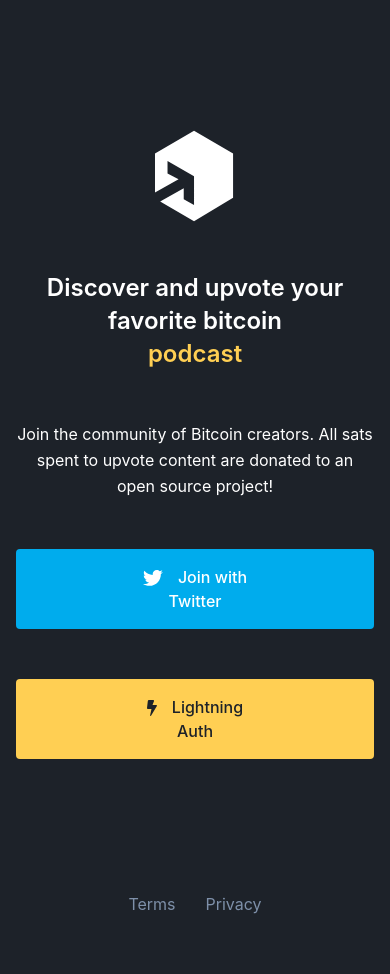
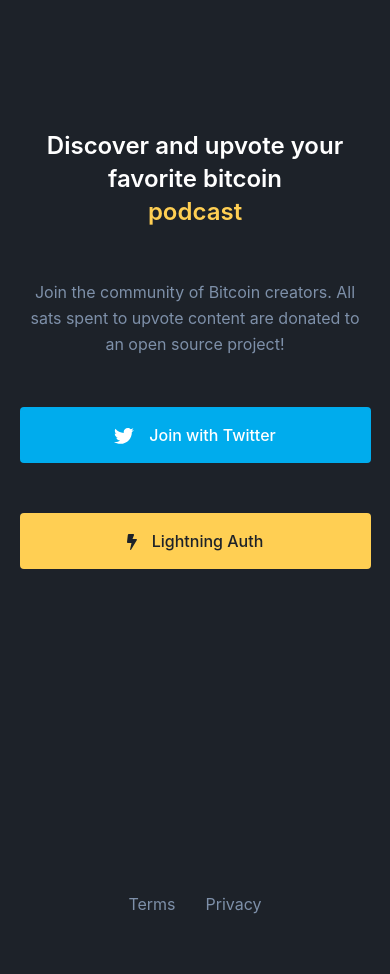
Before and after one commit to Bitcoiners-Best/bitcoinersbest, a Yii app: template views/site/signup.php in a window 390 px wide. Run offline with PHP 8.4 and a stand-in for Yii, Linux system fonts and the light colour scheme; the template is opened without the code that fills it, so the values that code supplies are empty; some libraries are stand-ins or nearby versions.

Commit message:
improvements

```diff
--- a/views/admin/res-item/_form.php
+++ b/views/admin/res-item/_form.php
@@ -27,7 +27,7 @@
     <?= $form->field($model, 'created_by')->textInput(['maxlength' => true]) ?>
 
     <div class="form-group mt-50">
-        <?= Html::submitButton('Submit', ['class' => 'btn btn-rect-xl']) ?>
+        <?= Html::submitButton('Submit', ['class' => 'btn btn-rect-xl push-button']) ?>
     </div>
 
     <?php ActiveForm::end(); ?>
--- a/views/layouts/main.php
+++ b/views/layouts/main.php
@@ -43,14 +43,14 @@
 
 <div class="modal-full overlay-effect" id="overlay-modal">
     <div class="overlay-content bg-black br-4 text-center">
-      <button class="close-modal btn br-circle icon-wrap">
+      <button class="close-modal btn br-circle icon-wrap push-button">
         <span class="icon a a-link close rounded"></span>
       </button>
         <h2 class="c-white">Upvote {title}</h2>
         <h3 class="mb-20 c-white"><span class="c-brand">{#}</span> sats</h3>
         <h6 class="mb-20 c-gray-1">All proceeds will be donated to an open-source bitcoin/lightning projects.</h6>
         <img src="http://lorempixel.com/200/200" class="ew-200 card-img mb-30" alt="...">
-        <a class="btn btn-rect-lg btn-block mb-20" href="#">Copy Payment Request</a>
+        <a class="btn btn-rect-lg btn-block mb-20 push-button" href="#">Copy Payment Request</a>
         <h6 class="mb-0"><span class="c-gray-1">Powered by </span><a class="link" href="">paywall.link</a></h6>
     </div>
 </div>
@@ -77,14 +77,14 @@
         ['label' => 'Join', 'url' => ['/site/signup'], 'options' => ['class' => 'nav-item align-self-center'], 'visible'=>Yii::$app->user->isGuest],
         ['label' => 'Submit', 'url' => ['/content/submit'], 'options' => ['class' => 'nav-item align-self-center'], 'visible'=>!Yii::$app->user->isGuest],
         (
-          '<li class="nav-item align-self-center"><button class="overlay-trigger btn btn-rect-md" data-modal="overlay-modal"><svg width="10" height="17" viewBox="0 0 10 17" fill="none" xmlns="http://www.w3.org/2000/svg">
+          '<li class="nav-item align-self-center"><button class="overlay-trigger btn btn-rect-md push-button" data-modal="overlay-modal"><svg width="10" height="17" viewBox="0 0 10 17" fill="none" xmlns="http://www.w3.org/2000/svg">
           <path d="M4.47692 8.91917H0.761182C0.309406 8.91917 -0.0459241 8.53267 0.00483732 8.09662L0.827172 0.882007C0.88301 0.381542 1.31956 0 1.83732 0H6.02514C6.74595 0 7.23834 0.708578 6.9693 1.36265L5.49215 4.95509H9.23326C9.8221 4.95509 10.1876 5.57944 9.88809 6.07495L4.01499 15.7572C3.72057 16.2378 2.96423 15.9504 3.08098 15.4054L4.47692 8.91917Z" fill="#1D2229"/>
           </svg><span class="ml-15">
 Vote</span><span class="ml-10">{x}</span></button></li>'
         ),
 
         !Yii::$app->user->isGuest ? (
-          '<li class="nav-item align-self-center">' . Html::beginForm(['/site/logout'], 'post') . Html::submitButton('Logout',['class' => 'btn btn-rect-md logout']). Html::endForm() . '</li>'
+          '<li class="nav-item align-self-center">' . Html::beginForm(['/site/logout'], 'post') . Html::submitButton('Logout',['class' => 'btn btn-rect-md logout push-button']). Html::endForm() . '</li>'
         ) : (
           ''
         ),
--- a/views/site/login.php
+++ b/views/site/login.php
@@ -11,17 +11,17 @@
 ?>
 
 <section class="login mt-50 text-center">
-  <svg width="79.28" height="92" viewBox="0 0 35 40" fill="none" xmlns="http://www.w3.org/2000/svg">
+  <svg class="mobile-hide" width="79.28" height="92" viewBox="0 0 35 40" fill="none" xmlns="http://www.w3.org/2000/svg">
     <path d="M0 27.3171V10.0813L17.2358 0L34.4715 10.0813V29.5935L17.2358 40L2.27642 31.2195L12.6829 25.3659V30.2439L17.2358 32.8455V20.1626L5.52846 13.3333V18.8618L10.4065 21.4634L0 27.3171Z" fill="white"/>
   </svg>
   <!-- <div class="section-header pt-20 pb-20 text-center">
       <h2 class="mb-0 c-white">Welcome back</h2>
   </div> -->
   <div class="text-center mb-50">
-    <button class="btn btn-rect-xl twitter c-white mt-50"><svg class="mr-15" width="20" height="16" viewBox="0 0 20 16" fill="none" xmlns="http://www.w3.org/2000/svg">
+    <button class="btn btn-rect-xl twitter c-white mt-50 push-button"><svg class="mr-15" width="20" height="16" viewBox="0 0 20 16" fill="none" xmlns="http://www.w3.org/2000/svg">
     <path d="M6.24792 15.869C13.7453 15.869 17.845 9.76428 17.845 4.47072C17.845 4.29733 17.8414 4.12472 17.8335 3.95288C18.6294 3.38741 19.3211 2.68173 19.8667 1.87842C19.1364 2.19748 18.3504 2.41227 17.526 2.50912C18.3675 2.01315 19.0136 1.22859 19.3183 0.29328C18.5308 0.752146 17.6587 1.08566 16.7301 1.26569C15.9863 0.486982 14.9274 0 13.7548 0C11.5039 0 9.67854 1.79407 9.67854 4.00561C9.67854 4.31998 9.7143 4.62576 9.78424 4.91904C6.39654 4.75151 3.39267 3.15739 1.38254 0.733405C1.03249 1.32544 0.830639 2.01315 0.830639 2.74695C0.830639 4.13682 1.55022 5.36385 2.64448 6.08163C1.97576 6.06132 1.34757 5.8809 0.798454 5.58059C0.797854 5.5974 0.797855 5.61379 0.797855 5.63175C0.797855 7.57187 2.20284 9.19177 4.06794 9.55886C3.72544 9.65063 3.36505 9.69984 2.99314 9.69984C2.7309 9.69984 2.47541 9.67447 2.22707 9.62759C2.746 11.2194 4.25072 12.3777 6.03476 12.4101C4.63971 13.4848 2.88229 14.1249 0.972286 14.1249C0.643687 14.1249 0.319062 14.1065 0 14.0694C1.80391 15.2058 3.94596 15.869 6.24813 15.869" fill="white"/>
     </svg>Login with Twitter</button>
-    <button class="btn btn-rect-xl bg-brand c-black mt-50"><svg class="mr-15" width="10" height="17" viewBox="0 0 10 17" fill="none" xmlns="http://www.w3.org/2000/svg">
+    <button class="btn btn-rect-xl bg-brand c-black mt-50 push-button"><svg class="mr-15" width="10" height="17" viewBox="0 0 10 17" fill="none" xmlns="http://www.w3.org/2000/svg">
     <path d="M4.47692 8.91917H0.761182C0.309406 8.91917 -0.0459241 8.53267 0.00483732 8.09662L0.827172 0.882007C0.88301 0.381542 1.31956 0 1.83732 0H6.02514C6.74595 0 7.23834 0.708578 6.9693 1.36265L5.49215 4.95509H9.23326C9.8221 4.95509 10.1876 5.57944 9.88809 6.07495L4.01499 15.7572C3.72057 16.2378 2.96423 15.9504 3.08098 15.4054L4.47692 8.91917Z" fill="#1D2229"/>
     </svg>Lightning Auth</button>
   </div>
--- a/views/site/signup.php
+++ b/views/site/signup.php
@@ -12,7 +12,7 @@
 ?>
 
 <section class="signup mt-50 text-center">
-  <svg width="79.28" height="92" viewBox="0 0 35 40" fill="none" xmlns="http://www.w3.org/2000/svg">
+  <svg class="mobile-hide" width="79.28" height="92" viewBox="0 0 35 40" fill="none" xmlns="http://www.w3.org/2000/svg">
     <path d="M0 27.3171V10.0813L17.2358 0L34.4715 10.0813V29.5935L17.2358 40L2.27642 31.2195L12.6829 25.3659V30.2439L17.2358 32.8455V20.1626L5.52846 13.3333V18.8618L10.4065 21.4634L0 27.3171Z" fill="white"/>
   </svg>
 	<h2 class="cycle slide mt-50">
@@ -24,12 +24,12 @@
       <b class="c-brand">article</b>
 		</span>
 	</h2>
-  <p class="mt-50 mb-0 c-white">Join the community of Bitcoin creators. All sats spent to upvote content are donated to an open source project!</p>
+  <p class="mt-50 mb-0 c-gray-1">Join the community of Bitcoin creators. All sats spent to upvote content are donated to an open source project!</p>
   <div class="mb-50 text-center auth-cta">
-    <button class="btn btn-rect-xl twitter mt-50 c-white"><svg class="mr-15" width="20" height="16" viewBox="0 0 20 16" fill="none" xmlns="http://www.w3.org/2000/svg">
+    <button class="btn btn-rect-xl twitter mt-50 c-white push-button"><svg class="mr-15" width="20" height="16" viewBox="0 0 20 16" fill="none" xmlns="http://www.w3.org/2000/svg">
     <path d="M6.24792 15.869C13.7453 15.869 17.845 9.76428 17.845 4.47072C17.845 4.29733 17.8414 4.12472 17.8335 3.95288C18.6294 3.38741 19.3211 2.68173 19.8667 1.87842C19.1364 2.19748 18.3504 2.41227 17.526 2.50912C18.3675 2.01315 19.0136 1.22859 19.3183 0.29328C18.5308 0.752146 17.6587 1.08566 16.7301 1.26569C15.9863 0.486982 14.9274 0 13.7548 0C11.5039 0 9.67854 1.79407 9.67854 4.00561C9.67854 4.31998 9.7143 4.62576 9.78424 4.91904C6.39654 4.75151 3.39267 3.15739 1.38254 0.733405C1.03249 1.32544 0.830639 2.01315 0.830639 2.74695C0.830639 4.13682 1.55022 5.36385 2.64448 6.08163C1.97576 6.06132 1.34757 5.8809 0.798454 5.58059C0.797854 5.5974 0.797855 5.61379 0.797855 5.63175C0.797855 7.57187 2.20284 9.19177 4.06794 9.55886C3.72544 9.65063 3.36505 9.69984 2.99314 9.69984C2.7309 9.69984 2.47541 9.67447 2.22707 9.62759C2.746 11.2194 4.25072 12.3777 6.03476 12.4101C4.63971 13.4848 2.88229 14.1249 0.972286 14.1249C0.643687 14.1249 0.319062 14.1065 0 14.0694C1.80391 15.2058 3.94596 15.869 6.24813 15.869" fill="white"/>
     </svg>Join with Twitter</button>
-    <button class="btn btn-rect-xl mt-50 bg-brand c-black"><svg class="mr-15" width="10" height="17" viewBox="0 0 10 17" fill="none" xmlns="http://www.w3.org/2000/svg">
+    <button class="btn btn-rect-xl mt-50 bg-brand c-black push-button"><svg class="mr-15" width="10" height="17" viewBox="0 0 10 17" fill="none" xmlns="http://www.w3.org/2000/svg">
     <path d="M4.47692 8.91917H0.761182C0.309406 8.91917 -0.0459241 8.53267 0.00483732 8.09662L0.827172 0.882007C0.88301 0.381542 1.31956 0 1.83732 0H6.02514C6.74595 0 7.23834 0.708578 6.9693 1.36265L5.49215 4.95509H9.23326C9.8221 4.95509 10.1876 5.57944 9.88809 6.07495L4.01499 15.7572C3.72057 16.2378 2.96423 15.9504 3.08098 15.4054L4.47692 8.91917Z" fill="#1D2229"/>
     </svg>Lightning Auth</button>
   </div>
--- a/web/css/site.css
+++ b/web/css/site.css
@@ -5,6 +5,8 @@
 }
 html,
 body {
+    box-sizing: border-box;
+    -webkit-font-smoothing: antialiased;
     height: 100%;
     width: 100%;
 }
@@ -467,14 +455,11 @@
   border: none;
   cursor: pointer;
   -webkit-appearance: none;
-  /* transition-duration: .2s;
-  perspective: 1000px;
-  transform-origin: center bottom 0px;
-  transform: matrix(1, 0, 0, 1, 0, 0); */
 }
 
 .btn-rect-xl {
   padding: 16px 120px;
+  min-width: 400px;
 }
 
 .btn-rect-lg {
@@ -498,8 +483,14 @@
     background-color: #FFC42B;
 }
 
-.pressed {
-  transform: matrix(0.95, 0, 0, 0.98, 0, 0);
+.push-button {
+  transition: transform ease-in 0.1s;
+}
+.push-button:before, .push-button:after {
+  transition: all ease-in-out 0.1s;
+}
+.push-button:active {
+  transform: scale(0.98);
 }
 
 .pop-button {
@@ -1536,13 +1518,18 @@
     width: 100%;
   }
 
+  .btn-rect-xl {
+      padding: 16px 60px;
+      min-width: 280px;
+  }
+
   .help-block {
     font-size: 14px;
   }
 
   .ew-80 {
-    min-width: 40px;
-    max-width: 40px;
+    min-width: 60px;
+    max-width: 60px;
   }
   .ew-100 {
     min-width: 60px;
@@ -1565,7 +1552,11 @@
 
   .container-fluid,
   .container-fluid.full {
-    padding-left: 4% !important;
-    padding-right: 4% !important;
-  }
-}
+    padding-left: 5% !important;
+    padding-right: 5% !important;
+  }
+
+  .mobile-hide {
+    display: none;
+  }
+}
```
Also changed, not shown: other parts of web/css/site.css (+11 -34 lines), views/site/index.php (+70 -1 lines).
